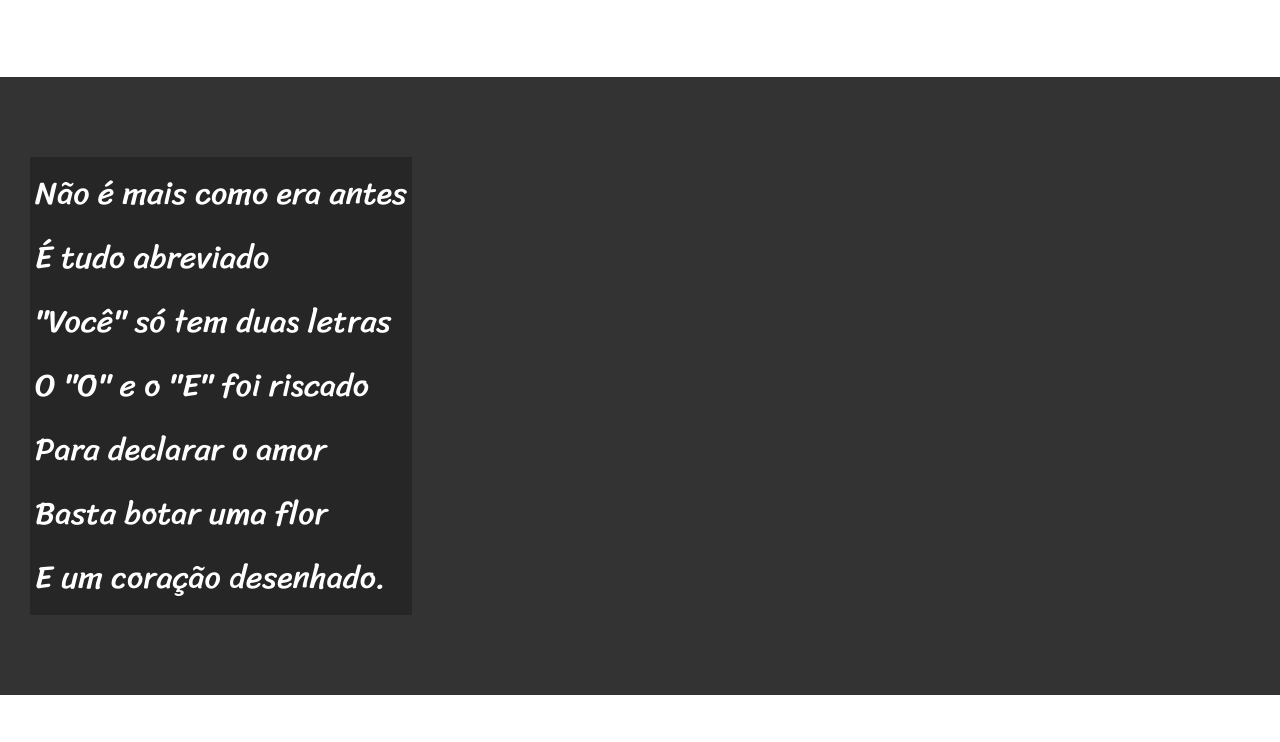
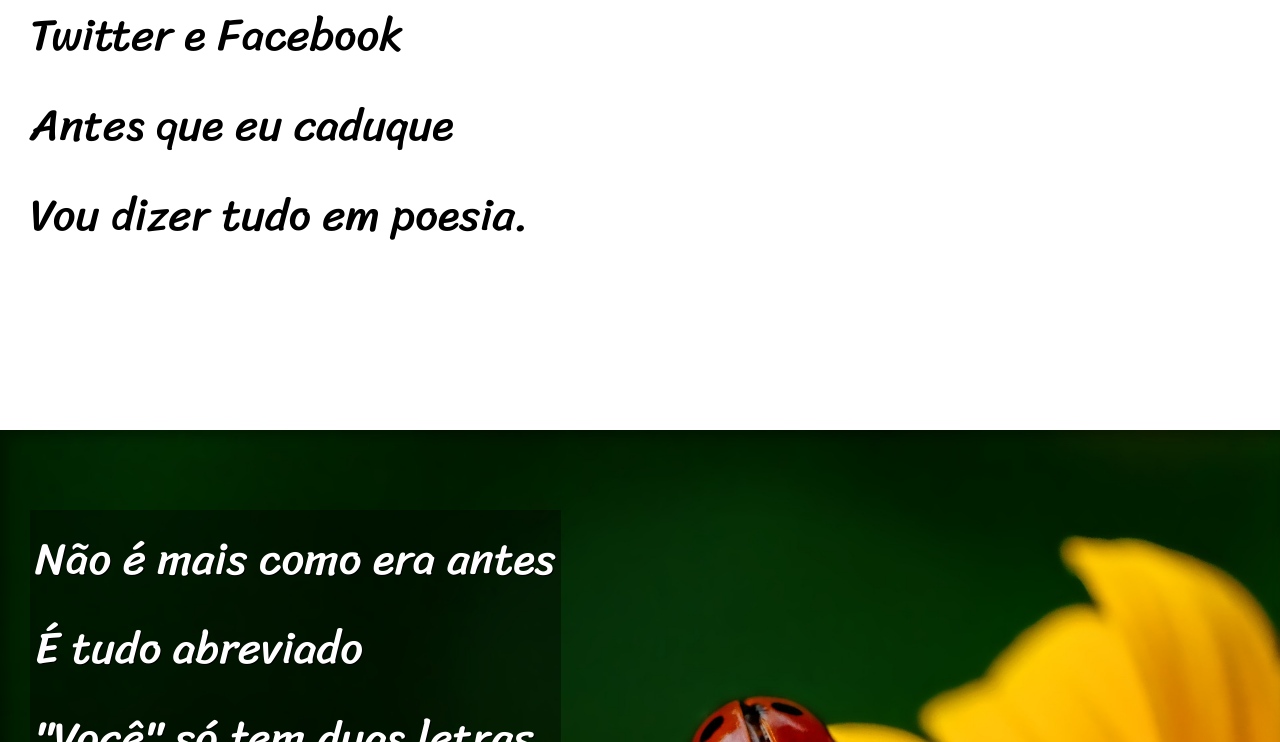
Before and after one commit to CesarMachado7/html-css, a plain HTML site: page Desafios/d012/inde.html in a window 1280 px wide. Shown: the part 718-1460 px from the top of the page. Drawn offline with Linux system fonts and the light colour scheme.

Commit message:
projeto finalizado

```diff
--- a/Desafios/d012/inde.html
+++ b/Desafios/d012/inde.html
@@ -27,7 +27,7 @@
                 </p>
             </section>
 
-            <section class="imagem">
+            <section class="imagem" id="img01">
                 <p>
                     Não é mais como era antes<br>
                     É tudo abreviado<br>
@@ -58,7 +58,8 @@
                 </p>
             </section>
 
-            <section class="imagem">
+            <section class="imagem" id="img02">
+                <p>
                     Tenho saudade das cartas <br>
                     Escritas com a própria mão <br>
                     Mandava no mês de Junho <br>
@@ -66,6 +67,7 @@
                     Mas matava a saudade <br>
                     Era texto de verdade <br>
                     Nas linhas do coração.
+                </p>
             </section>
 
             <section class="normal">
--- a/Desafios/d012/style.css
+++ b/Desafios/d012/style.css
@@ -12,6 +12,7 @@
 *{
     margin:0px;
     padding: 0px;
+    font-size: 1em;
 }
 
 html,body{
@@ -30,7 +31,7 @@
     padding-top:50px;
     font-variant: small-caps;
     font-family: var(--fonte2);
-    font-size: 4vw;
+    font-size: 10vw;
 }
 
 header > p{
@@ -54,7 +55,11 @@
     line-height: 2em;
    padding-left: 30px;
    font-family: var(--fonte3);
-   font-size: 2.5vw;
+   font-size: 3.5vw;
+}
+
+section > p{
+    padding-bottom: 2em;
 }
 
  section.normal{
@@ -65,12 +70,29 @@
 section.imagem{
     background-color: rgb(51, 51, 51);
     color: white;
+    text-shadow: 1px 1px 0px black;
+    box-shadow: inset 6px 6px 13px 0px rgba(0, 0, 0, 0.37);
+    background-size: cover;
+    background-attachment: fixed;
+
 }
 
 section.imagem > p {
     display: inline-block;
     padding: 5px;
-    background-color: rgba(0, 0, 0, 0.253);
+    background-color: rgba(0, 0, 0, 0.37);
+}
+
+section#img01{
+  background-image: url(imagens/background001.jpg);
+  background-position: right center;
+
+}
+
+section#img02{
+    background-image: url(imagens/background002.jpg);
+    background-position: right center;
+
 }
 
 footer{
```
Lines whose indentation alone changed are shown as unchanged.
